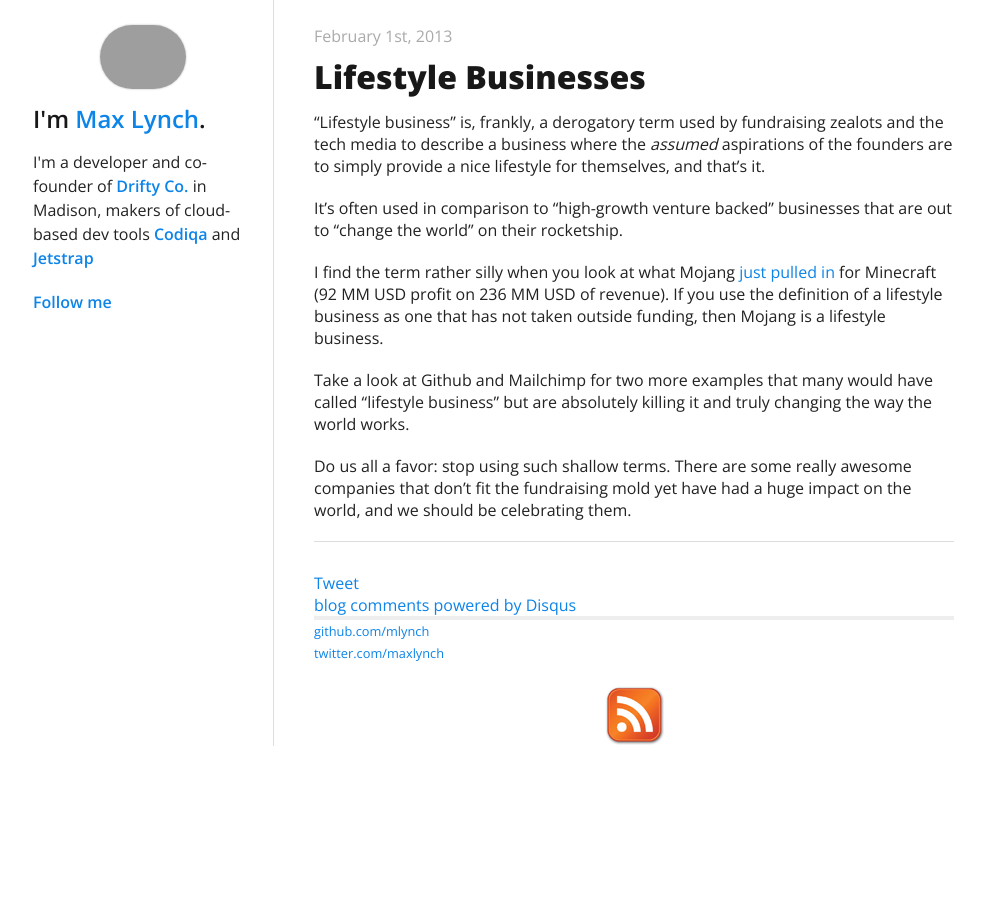
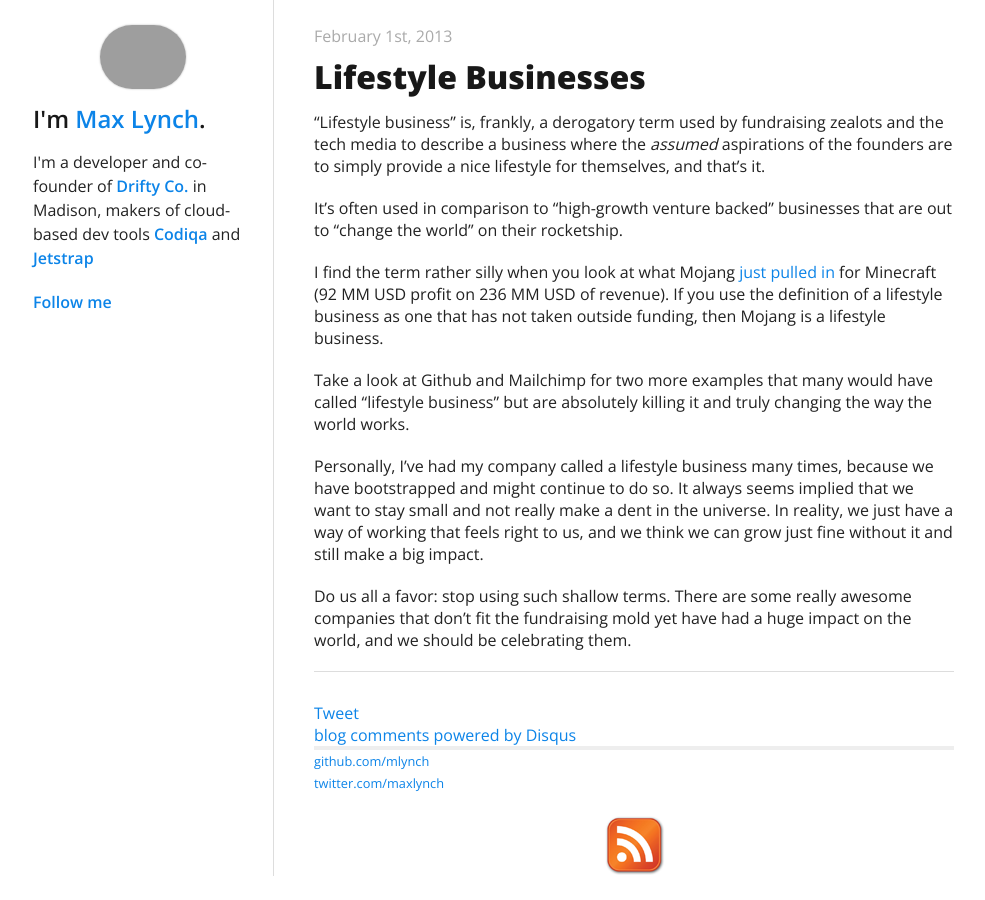
Before and after one commit to mlynch/mlynch.github.com, a Jekyll site: the page built from _posts/2013-02-01-lifestyle.markdown, in a window 1280 px wide. Shown: the whole page, without its empty margins (137-1122 px from the left). Built offline with Jekyll 4.4.1, drawn with Linux system fonts in a browser that asks for light colours; nearby versions of some CDN libraries; Markdown is read by kramdown in place of the engine named in the settings; comment, search, counter and statistics services are not loaded; grey boxes are pictures that could not be loaded.

Commit message:
Lifestlye

```diff
--- a/_posts/2013-02-01-lifestyle.markdown
+++ b/_posts/2013-02-01-lifestyle.markdown
@@ -22,4 +22,6 @@ I find the term rather silly when you look at what Mojang [just pulled in](http:
 
 Take a look at Github and Mailchimp for two more examples that many would have called "lifestyle business" but are absolutely killing it and truly changing the way the world works.
 
+Personally, I've had my company called a lifestyle business many times, because we have bootstrapped and might continue to do so. It always seems implied that we want to stay small and not really make a dent in the universe. In reality, we just have a way of working that feels right to us, and we think we can grow just fine without it and still make a big impact.
+
 Do us all a favor: stop using such shallow terms. There are some really awesome companies that don't fit the fundraising mold yet have had a huge impact on the world, and we should be celebrating them.
```
